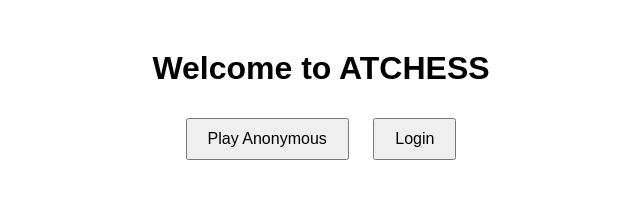
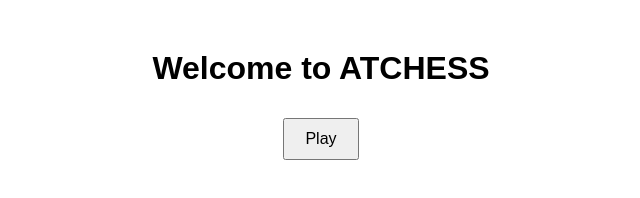
Before and after one commit to sparakala21/ATChess, a website: page public/index.html in a window 1280 px wide. Shown: the whole page, without its empty margins (319-959 px from the left). Drawn offline with Linux system fonts and the light colour scheme.

Commit message:
another commit

```diff
--- a/public/index.html
+++ b/public/index.html
@@ -20,7 +20,6 @@
 </head>
 <body>
     <h1>Welcome to ATCHESS</h1>
-    <button class="button" onclick="window.location.href='main.html'">Play Anonymous</button>
-    <button class="button" onclick="window.location.href='login.html'">Login</button>
+    <button class="button" onclick="window.location.href='main.html'">Play</button>
 </body>
 </html>
```
Also changed, not shown: public/login.html (deleted).
